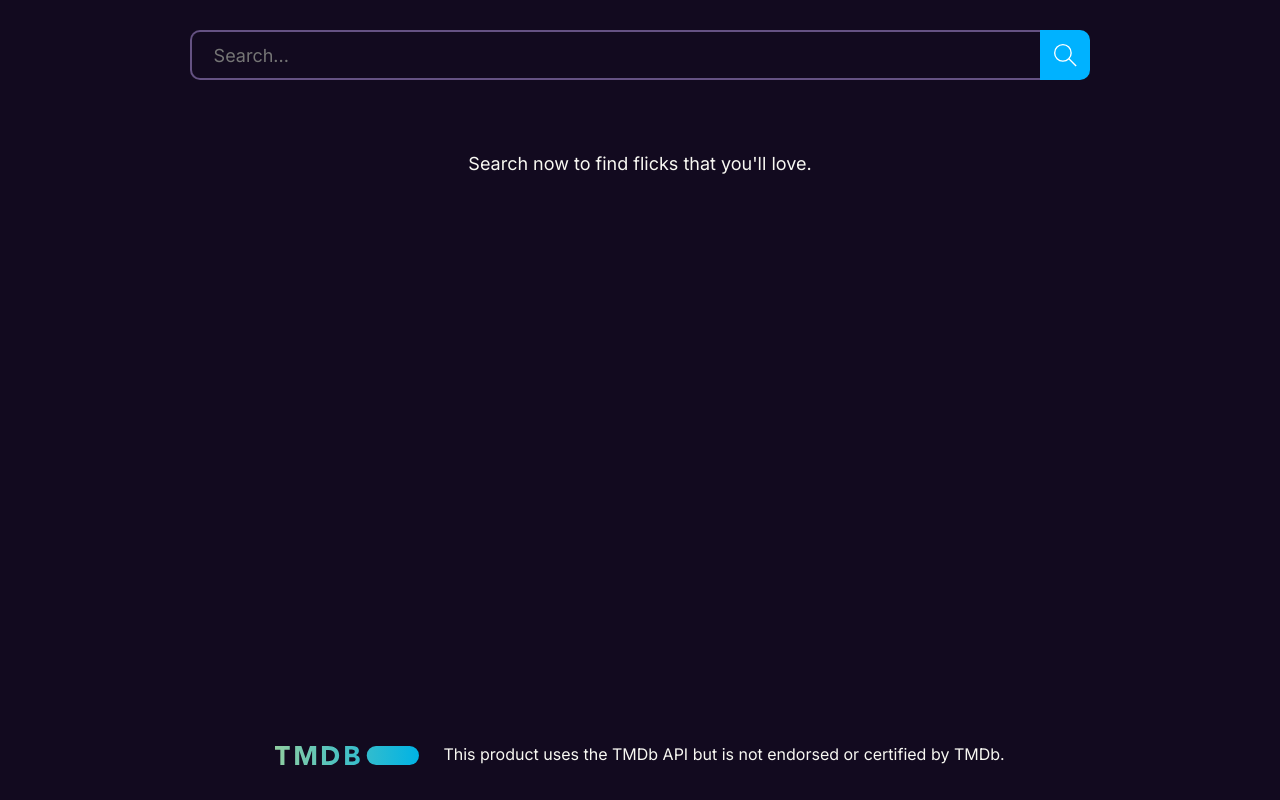
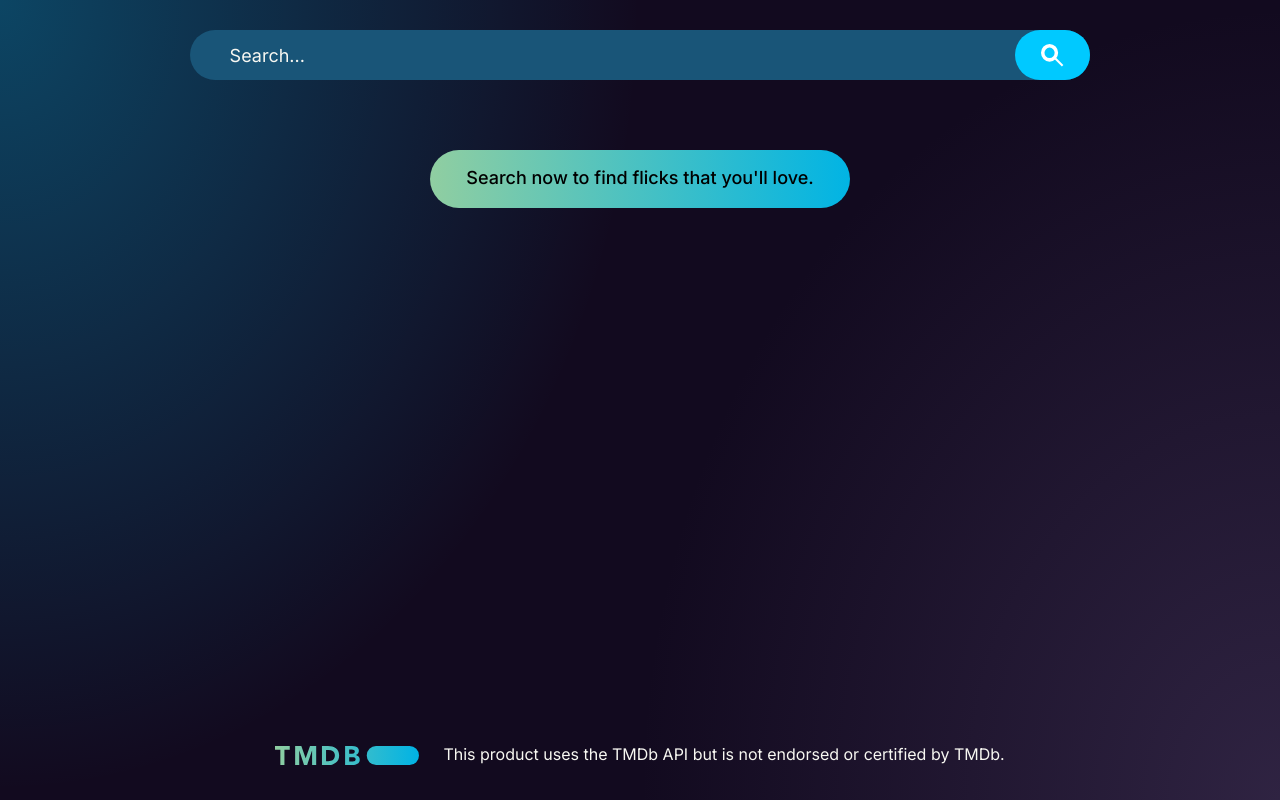
Before and after one commit to microQZR/Movie-Search-Engine, a React (Create React App) app: page / in a window 1280 px wide. Built offline with nearby package versions, Linux system fonts and the light colour scheme.

Commit message:
Improved general styling; properly reset network error state value in file 'src/App.tsx'

```diff
--- a/src/App.module.css
+++ b/src/App.module.css
@@ -1,3 +1,34 @@
 .contentContainer {
-  min-height: 100vh;
+  position: relative;
+  top: 110px;
+  height: calc(100vh - 110px);
+  overflow: auto;
 }
+
+.contentContainer::-webkit-scrollbar {
+  width: 12px;
+}
+
+.contentContainer::-webkit-scrollbar-track {
+  border-radius: 50px;
+  background: #655283;
+}
+
+.contentContainer::-webkit-scrollbar-thumb {
+  border: 2px solid #655283;
+  width: 10px;
+  border-radius: 50px;
+  background: rgb(190, 190, 190);
+  background: #382f47;
+}
+
+.background {
+  background: radial-gradient(50% 98.88% at 100% 100%, rgba(101, 82, 131, 0.35) 0%, rgba(0, 0, 0, 0) 100%),
+    radial-gradient(50% 98.88% at 0% 0%, rgba(1, 180, 228, 0.35) 0%, rgba(0, 0, 0, 0) 100%), #120a1f;
+  height: 100vh;
+  width: 100vw;
+  position: fixed;
+  top: 0;
+  left: 0;
+  z-index: -1;
+}
--- a/src/App.tsx
+++ b/src/App.tsx
@@ -40,6 +40,7 @@ const App: FC = () => {
 
     if (value === "") {
       setMadeNoSearch(true);
+      setGotNetworkError(false);
       return;
     } else setMadeNoSearch(false);
 
@@ -104,6 +105,7 @@ const App: FC = () => {
 
   return (
     <>
+      <div className={classes.background} />
       <FixedTopSearchBar searchMovie={searchMovie} searchTerm={searchTerm} onInputChange={searchBarInputOnChangeHandler} />
       <div className={`flex-column space-between ${classes.contentContainer}`}>
         <SearchResultList
--- a/src/components/FixedTopSearchBar.module.css
+++ b/src/components/FixedTopSearchBar.module.css
@@ -5,7 +5,6 @@
 }
 
 .searchBarFrame {
-  background-color: var(--main-bg);
   height: 110px;
   width: 100%;
   position: fixed;
--- a/src/components/SearchBar.module.css
+++ b/src/components/SearchBar.module.css
@@ -2,26 +2,46 @@
 
 .searchControl {
   height: 50px;
+  position: relative;
 }
 
 .searchInput {
   height: 100%;
-  width: calc(100% - 50px);
-  background-color: var(--main-bg);
-  border: 2px solid #655283;
-  border-right: none;
-  border-radius: 10px 0 0 10px;
+  width: 100%;
+  background-color: #195578;
+  border: none;
+  border-radius: 100px;
   font-size: 18px;
-  padding: 0.5em 1.2em;
+  color: #fff;
+  padding: 0.5em 95px 0.5em 2.2em;
+}
+
+.searchInput::placeholder {
+  color: var(--main-font-color);
+  opacity: 1;
+}
+
+.searchInput:-ms-input-placeholder {
+  /* Internet Explorer 10-11 */
+  color: var(--main-font-color);
+  opacity: 1;
+}
+
+.searchInput::-ms-input-placeholder {
+  /* Microsoft Edge */
+  color: var(--main-font-color);
+  opacity: 1;
 }
 
 .searchSubmit {
   height: 100%;
-  width: 50px;
-  background: url(../graphic/search-icon.svg) center / 45% no-repeat;
-  background-color: #00b2ff;
+  width: 75px;
+  background: url(../graphic/Search-Scope-Icon.svg) center / auto 45% no-repeat;
+  background-color: var(--light-blue-accent);
   border: none;
-  border-radius: 0 10px 10px 0;
+  border-radius: 100px;
+  position: absolute;
+  right: 0;
 }
 
 @media xl {
--- a/src/components/SearchResultItem.module.css
+++ b/src/components/SearchResultItem.module.css
@@ -1,14 +1,11 @@
 @value xl, lg, md, sm, xs from '../breakpoints.css';
 
 .resultItem {
-  border-top: 1px solid #655283;
-  min-height: 20px;
-  min-width: 50px;
   text-align: center;
-}
-
-.resultItem:first-child {
-  border-top: none;
+  border: 1px solid var(--purple-accent);
+  border-radius: 20px;
+  overflow: hidden;
+  width: 100%;
 }
 
 .resultItem:hover {
--- a/src/components/SearchResultList.module.css
+++ b/src/components/SearchResultList.module.css
@@ -1,13 +1,32 @@
 @value xl, lg, md, sm, xs from '../breakpoints.css';
 
-.searchResults,
-.searchResultsPlaceholder {
-  margin-top: 150px;
+.searchResults {
+  gap: 25px;
 }
 
+.searchResults,
+.endOfResults,
+.searchErrorPlaceholder,
+.searchResultsPlaceholder {
+  margin-top: 40px;
+}
+
+.endOfResults,
+.searchErrorPlaceholder,
 .searchResultsPlaceholder {
   text-align: center;
   font-size: 18px;
+  font-weight: 500;
+  padding: 0.8em 2em;
+  background: linear-gradient(90deg, #90cea1 0%, #01b4e4 100%);
+  border-radius: 100px;
+  color: #000;
+}
+
+.endOfResults,
+.searchResultsPlaceholder {
+  max-width: 90%;
+  width: auto;
 }
 
 .spinnerContainer {
@@ -18,17 +37,18 @@
   width: 50px;
 }
 
-.loadMore,
-.endOfResults {
+.loadMore {
   margin-top: 35px;
   cursor: pointer;
   border: none;
-  border-radius: 1000px;
+  border-radius: 100px;
   font-size: 15px;
   font-weight: 700;
-  color: var(--main-bg);
-  padding: 1em;
-  background-color: #01b4e4;
+  color: #fff;
+  padding: 0.8em 1.5em;
+  background: #01b4e4;
+  box-shadow: 0px 0px 15px 5px #655283;
+  line-height: var(--body-line-height);
 }
 
 .loadMore:hover {
@@ -45,14 +65,8 @@
 
 @media xl {
   .searchResults,
+  .searchErrorPlaceholder,
   .searchResultsPlaceholder {
-    margin-top: 105px;
+    margin-top: 0px;
   }
 }
-
-@media sm {
-  .searchResults,
-  .searchResultsPlaceholder {
-    margin-top: 90px;
-  }
-}
--- a/src/components/SearchResultList.tsx
+++ b/src/components/SearchResultList.tsx
@@ -18,7 +18,7 @@ const SearchResultList: FC<{
   return (
     <>
       {props.gotNetworkError ? (
-        <div className={`container ${classes.searchResultsPlaceholder}`}>
+        <div className={`container ${classes.searchErrorPlaceholder}`}>
           Oops, a network error has occured while trying to fetch movies. Please try this service at a later time!
         </div>
       ) : props.isLoading ? (
@@ -30,7 +30,7 @@ const SearchResultList: FC<{
       ) : queryResultMovieEntries.length === 0 ? (
         <div className={`container ${classes.searchResultsPlaceholder}`}>No result has been found.</div>
       ) : (
-        <div className={`container ${classes.searchResults}`}>
+        <div className={`container flex-column ${classes.searchResults}`}>
           {queryResultMovieEntries.map(movieEntry => (
             <SearchResultItem key={movieEntry.id} movieEntry={movieEntry} />
           ))}
--- a/src/index.css
+++ b/src/index.css
@@ -1,12 +1,16 @@
 @import url("https://fonts.googleapis.com/css2?family=Inter:wght@300;400;500;600;700;800;900&family=Ubuntu+Mono:ital,wght@0,400;0,700;1,400;1,700&display=swap");
 
 :root {
-  --hl-blue: #0070f3;
   --text-font: Inter, -apple-system, BlinkMacSystemFont, "Segoe UI", Roboto, Oxygen, Ubuntu, Cantarell, "Fira Sans", "Droid Sans",
     "Helvetica Neue", sans-serif;
   --body-line-height: 1.6;
   --main-bg: #120a1f;
   --main-font-color: #f8f8f2;
+  --purple-accent: #655283;
+  --dark-navy: #0d253f;
+  --blue-accent: #01b4e4;
+  --green-accent: #90cea1;
+  --light-blue-accent: #00c9ff;
 }
 
 /* GENERAL */
```
Also changed, not shown: src/graphic/Search-Scope-Icon.svg (added), 1 other file (tests, documents, lock files or other folders).
